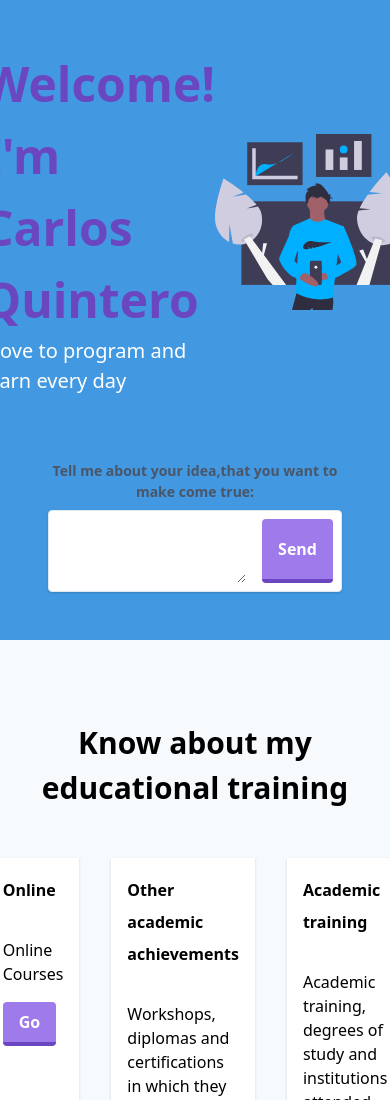
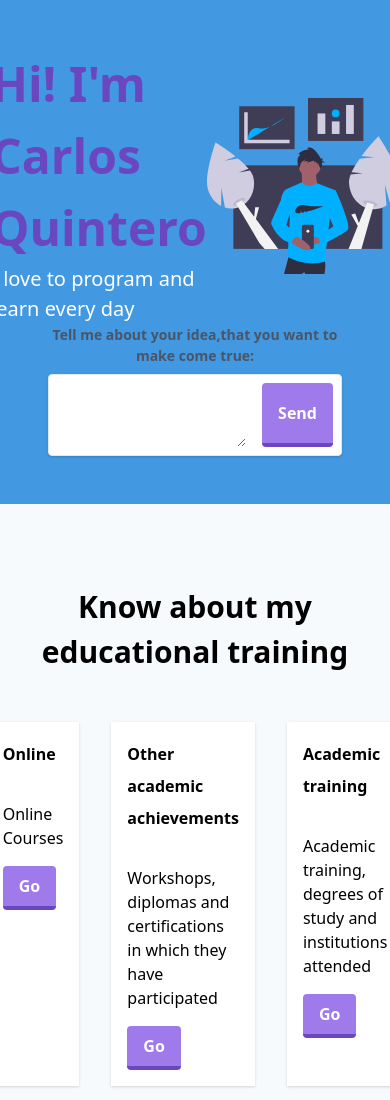
Before and after one commit to caqg95/MySiteGatsby, a Gatsby site: page / in a window 390 px wide. Shown: the top 1100 px of the page. Built offline with nearby package versions, Linux system fonts and the light colour scheme; Gatsby itself is replaced by a stand-in of ours; no server answers.

Commit message:
Fix header beacuse ,it wasn't responsive

```diff
--- a/src/components/contact_form.js
+++ b/src/components/contact_form.js
@@ -1,7 +1,7 @@
 import React from 'react';
 const contact_form = () => {
     return (
-        <form className="mt-16 text-center">
+        <form className="mt-14 text-center">
             <label
             htmlFor="contact-content"
             className="block text-gray-700 text-sm font-bold mb-2">Tell me about your idea,that you want to make come true:</label>
--- a/src/components/header.js
+++ b/src/components/header.js
@@ -7,11 +7,11 @@ const header = () => {
             <div className="container mx-auto p-12 max-w-4xl">
                 <div className="flex justify-center items-center">
                     <div className="flex-1">
-                        <h1 className="font-bold text-purple-700  text-5xl">Welcome! I'm Carlos Quintero</h1>
+                        <h1 className="font-bold text-purple-700  text-5xl">Hi! I'm Carlos Quintero</h1>
                         <p className="text-xl text-white font-light">I love to program and learn every day</p>
                     </div>
                     <img src={ilustration} alt="Hombre seleccionado un elemento de un grid"
-                        className="w-48 md:w-48 lg:w-96"
+                        className="w-48 md:w-48 lg:w-48"
 
                     ></img>
                 </div>
```
